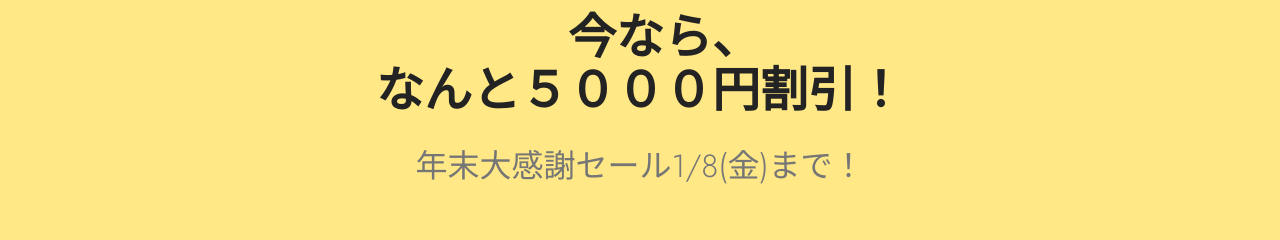
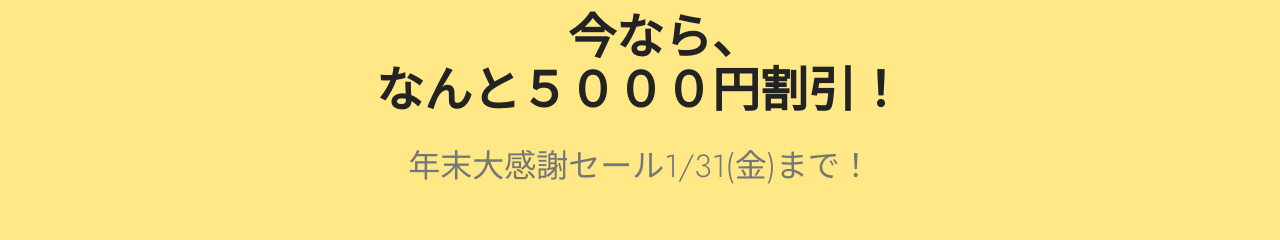
Before and after one commit to beimanet/beima_mer, a plain HTML site: page index.html in a window 1280 px wide. Shown: the part 11074-11314 px from the top of the page. Drawn offline with Linux system fonts and the light colour scheme; a script that the page names is missing.

Commit message:
Update index.html

```diff
--- a/index.html
+++ b/index.html
@@ -316,7 +316,7 @@
         <div class="media-container-row">
             <div class="title col-12 col-md-8">
                 <h2 class="align-center pb-3 mbr-fonts-style display-2"><strong>　今なら、</strong><br><strong>なんと５０００円割引！</strong></h2>
-                <h3 class="mbr-section-subtitle align-center mbr-light mbr-fonts-style display-5">年末大感謝セール1/8(金)まで！</h3>
+                <h3 class="mbr-section-subtitle align-center mbr-light mbr-fonts-style display-5">年末大感謝セール1/31(金)まで！</h3>
 
             </div>
         </div>
```
